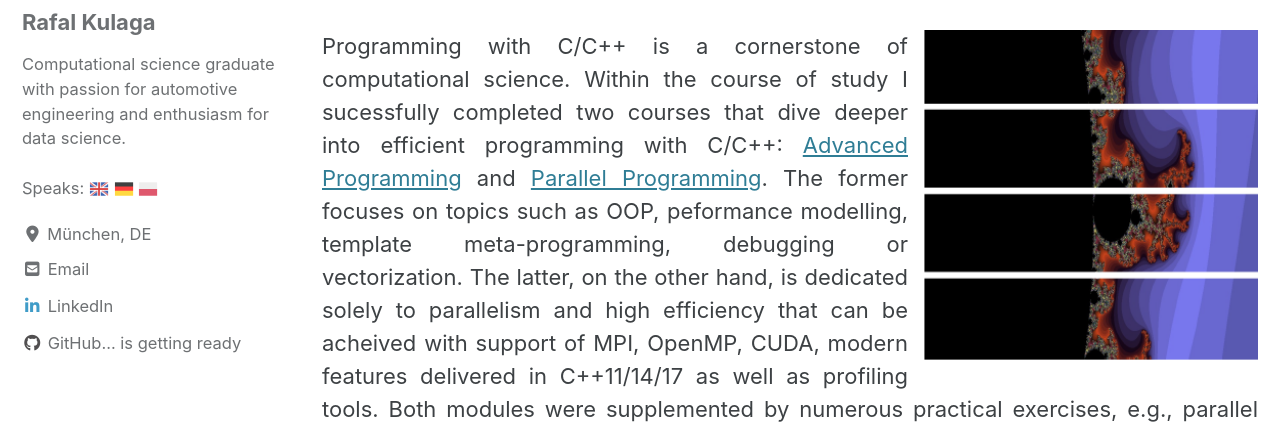
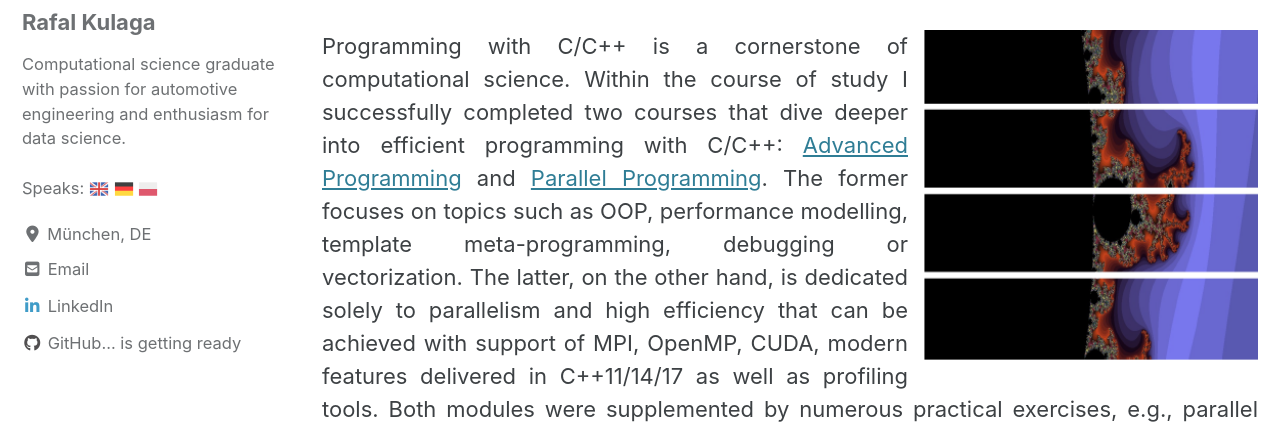
Before and after one commit to RafalKulaga/RafalKulaga.github.io, a Jekyll site: the page built from projects.md, in a window 1280 px wide and 900 px high, scrolled down 3236 px. Shown: the part 227-658 px from the top of the window. Built offline with Jekyll 4.4.1, drawn with Linux system fonts in a browser that asks for light colours; cached includes are drawn as plain includes; nearby versions of some CDN libraries; some of the changed text lies outside the part shown.

Commit message:
corrected typos in adv/par

```diff
--- a/projects.md
+++ b/projects.md
@@ -73,7 +73,7 @@ During MSc studies I completed two lab courses focused on fluid dynamics simulat
 <br/>
 <div style="text-align: justify">
 <img  align="right" src="\assets\images\mandelbrot.PNG" height="350" width="350"/>
-Programming with C/C++ is a cornerstone of computational science. Within the course of study I sucessfully completed two courses that dive deeper into efficient programming with C/C++: <a href="https://www5.in.tum.de/wiki/index.php/Advanced_Programming_-_Winter_17">Advanced Programming</a>  and <a href="https://www.in.tum.de/caps/lehre/ss19/vorlesungen/parallel-programming/">Parallel Programming</a>. The former focuses on topics such as OOP, peformance modelling, template meta-programming, debugging or vectorization. The latter, on the other hand, is dedicated solely to parallelism and high efficiency that can be acheived with support of  MPI, OpenMP, CUDA, modern features delivered in C++11/14/17 as well as profiling tools. Both modules were supplemented by numerous practical exercises, e.g., parallel drawing (computation) of a mandelbrot set (see the picture on the right).<br/>
+Programming with C/C++ is a cornerstone of computational science. Within the course of study I successfully completed two courses that dive deeper into efficient programming with C/C++: <a href="https://www5.in.tum.de/wiki/index.php/Advanced_Programming_-_Winter_17">Advanced Programming</a>  and <a href="https://www.in.tum.de/caps/lehre/ss19/vorlesungen/parallel-programming/">Parallel Programming</a>. The former focuses on topics such as OOP, performance modelling, template meta-programming, debugging or vectorization. The latter, on the other hand, is dedicated solely to parallelism and high efficiency that can be achieved with support of  MPI, OpenMP, CUDA, modern features delivered in C++11/14/17 as well as profiling tools. Both modules were supplemented by numerous practical exercises, e.g., parallel drawing (computation) of a mandelbrot set (see the picture on the right).<br/>
 </div>
 <br/>
 <img  src="\assets\images\c_logo.PNG" width="70" height="70" title="C"/> &nbsp;
```
